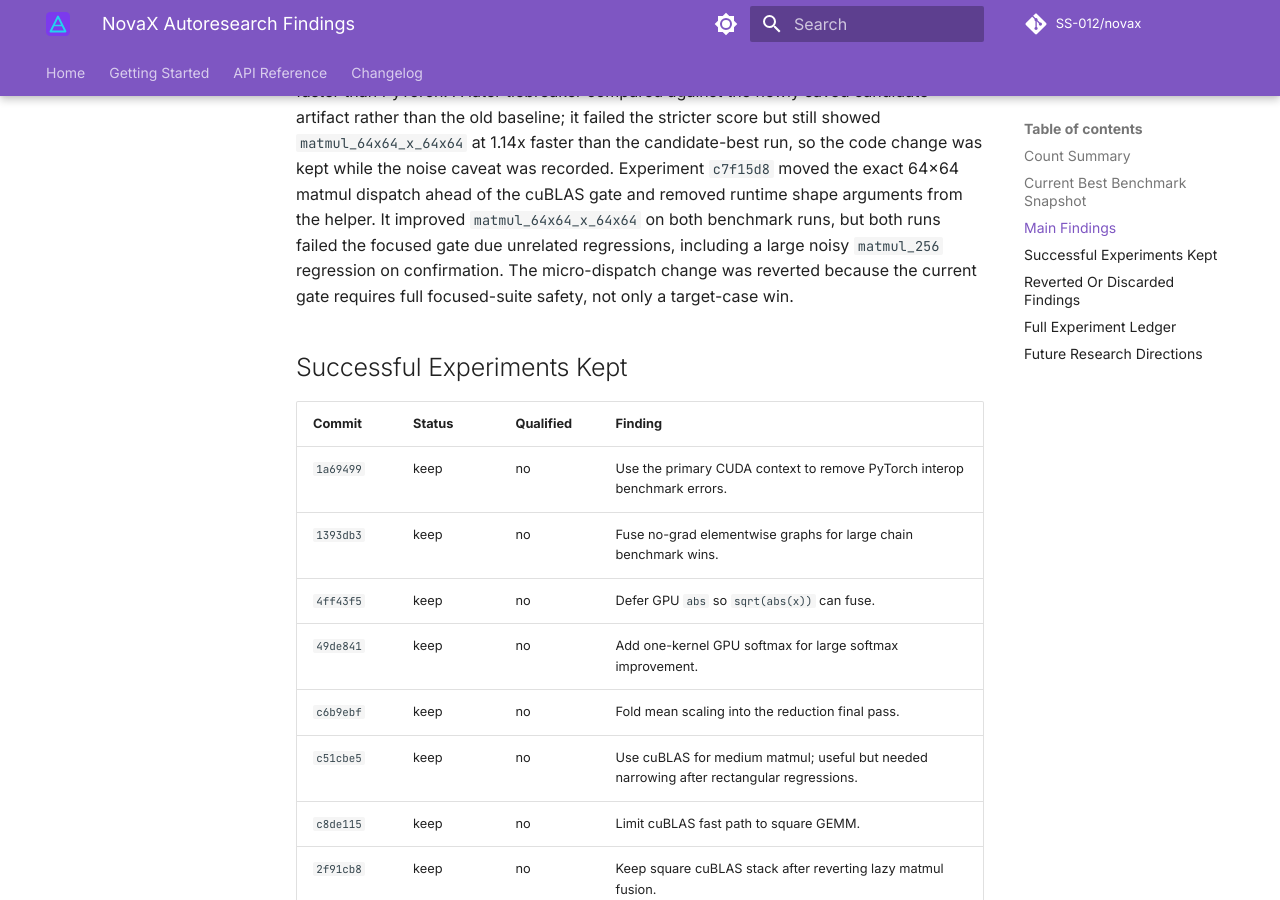
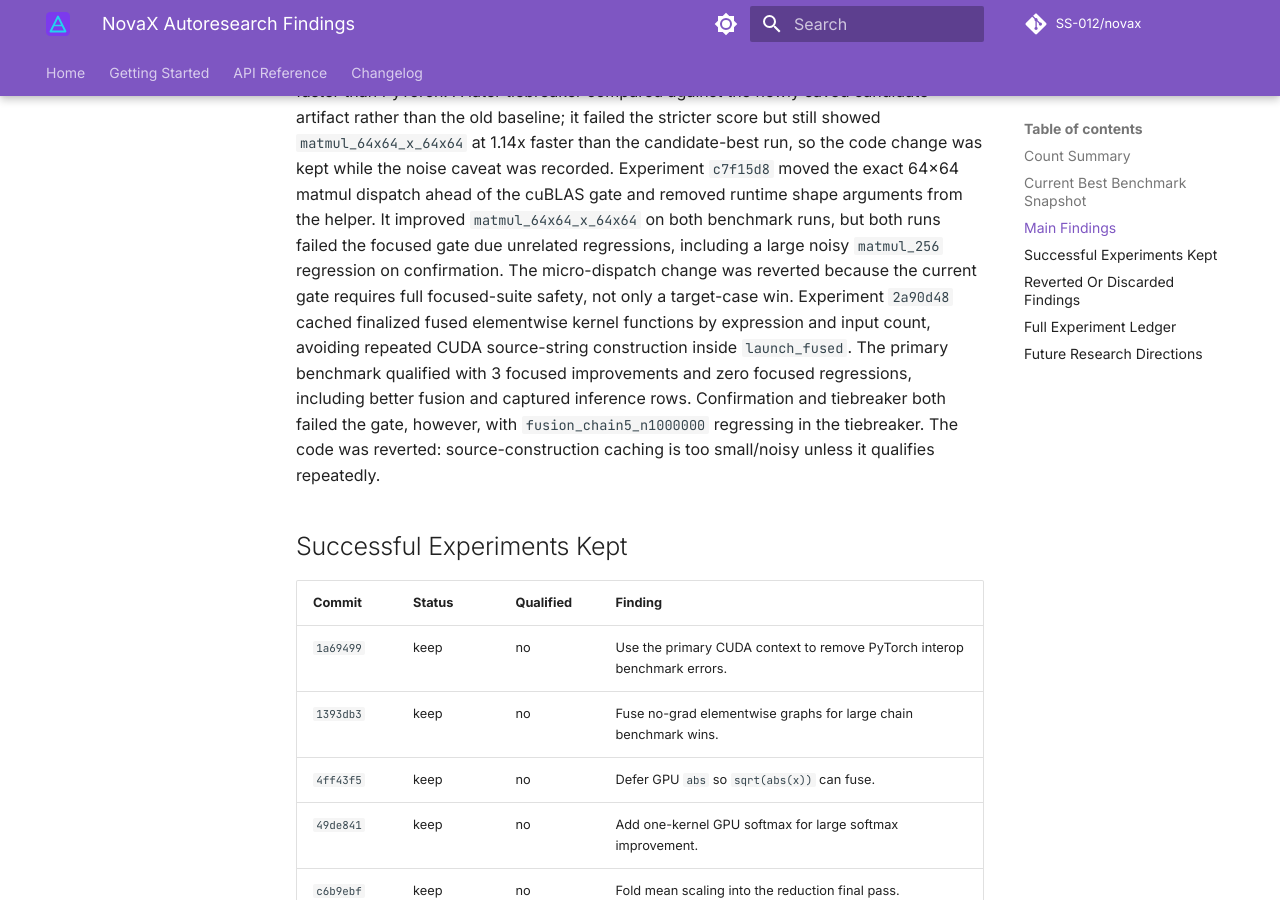
Before and after one commit to SS-012/novax, an MkDocs documentation site: the page built from docs/autoresearch-findings.md, in a window 1280 px wide and 900 px high, scrolled down 5078 px. Built offline with MkDocs 1.6.1 and Material for MkDocs 9.7.7, drawn with Linux system fonts in a browser that asks for light colours; comment, search, counter and statistics services are not loaded; the version menu is left out; some of the changed text lies outside the part shown.

Commit message:
docs: log fused launch cache experiment

```diff
--- a/docs/autoresearch-findings.md
+++ b/docs/autoresearch-findings.md
@@ -228,6 +228,13 @@ gate and removed runtime shape arguments from the helper. It improved
 gate due unrelated regressions, including a large noisy `matmul_256` regression
 on confirmation. The micro-dispatch change was reverted because the current
 gate requires full focused-suite safety, not only a target-case win.
+Experiment `2a90d48` cached finalized fused elementwise kernel functions by
+expression and input count, avoiding repeated CUDA source-string construction
+inside `launch_fused`. The primary benchmark qualified with 3 focused
+improvements and zero focused regressions, including better fusion and captured
+inference rows. Confirmation and tiebreaker both failed the gate, however, with
+`fusion_chain5_n1000000` regressing in the tiebreaker. The code was reverted:
+source-construction caching is too small/noisy unless it qualifies repeatedly.
 
 ## Successful Experiments Kept
 
@@ -317,6 +324,7 @@ These experiments should not be retried in the same form.
 | `4a31903` | discard | Direct fused-expression build improved `fusion_chain5` twice but failed the focused gate on both runs. |
 | `53d31b8` | discard | Exact-tile fused matmul removed boundary checks but failed to improve fused-mm enough and missed the focused gate. |
 | `c7f15d8` | discard | Dispatching exact 64 matmul before cuBLAS improved 64x64 twice but failed the focused gate twice. |
+| `2a90d48` | discard | Caching fused launch kernels qualified once but failed confirmation and tiebreaker. |
 
 ## Full Experiment Ledger
 
@@ -401,6 +409,7 @@ These experiments should not be retried in the same form.
 | `53d31b8` | discard | no | 1 | 3 | 0 | -439.568890 | 0.622602 | Exact-tile fused matmul removed boundary checks but failed to improve fused-mm enough and missed the focused gate. |
 | `d610a5c` | keep | yes | 3 | 2 | 0 | 213.689073 | 0.615337 | Exact 64x64 matmul specialization qualified twice and improved the focused small-matmul path. |
 | `c7f15d8` | discard | no | 2 | 3 | 0 | -971.796502 | 0.638130 | Dispatch exact 64 matmul before cuBLAS improved 64x64 twice but failed the focused gate twice. |
+| `2a90d48` | discard | no | 3 | 1 | 0 | -85.075841 | 0.602476 | Fused launch kernel caching qualified once but failed confirmation and tiebreaker, so it was reverted. |
 
 ## Future Research Directions
 
```
Also changed, not shown: other parts of docs/autoresearch-findings.md (+4 -4 lines), papers/2026-05-30-frontier-gpu-optimization.md (+8 -0 lines).
